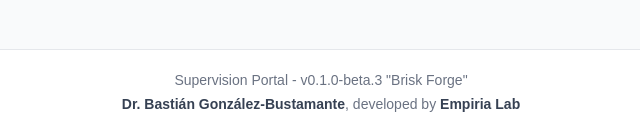
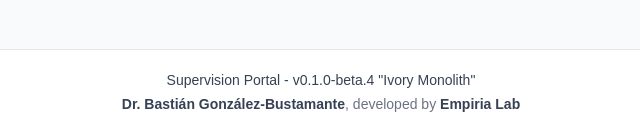
Before and after one commit to Doctorado-UDP/supervision-portal, a Next.js app: page /login in a window 1280 px wide. Shown: the part 666-797 px from the top of the page, without its empty margins (319-959 px from the left). Built offline with nearby package versions, Linux system fonts and the light colour scheme.

Commit message:
Link footer release to release notes

```diff
--- a/components/shared/site-footer.tsx
+++ b/components/shared/site-footer.tsx
@@ -1,12 +1,20 @@
+import Link from "next/link";
+
 import { SITE_CONFIG } from "@/lib/config/site";
+import { currentRelease } from "@/lib/releases";
 
 export default function SiteFooter() {
   return (
     <footer className="border-t border-gray-200 bg-white">
       <div className="mx-auto max-w-7xl px-6 py-5 text-center text-sm text-gray-500">
         <p>
-          Supervision Portal - {SITE_CONFIG.releaseVersion} &quot;
-          {SITE_CONFIG.releaseCodename}&quot;
+          <Link
+            href="/release-notes"
+            className="font-medium text-gray-700 underline-offset-4 hover:text-gray-950 hover:underline"
+          >
+            Supervision Portal - {currentRelease.version} &quot;
+            {currentRelease.codename}&quot;
+          </Link>
         </p>
         <p className="mt-1">
           <a
```
